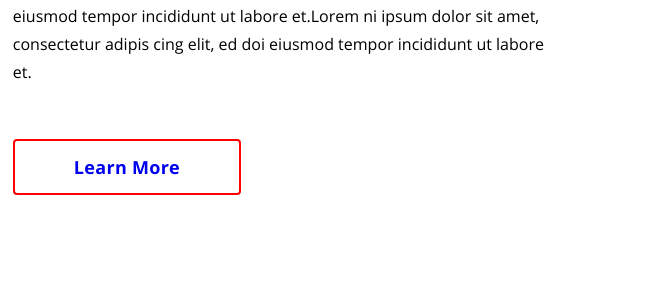
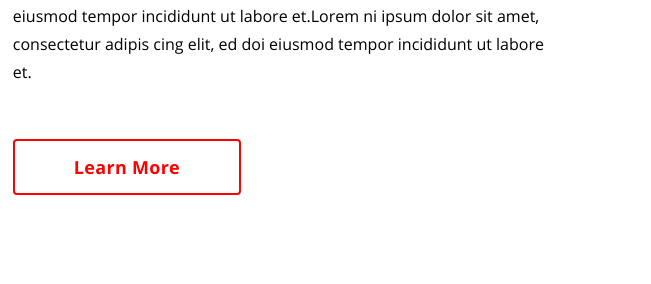
Before and after one commit to EvgenIvanov/sf_a3.13, a plain HTML site: page index.html in a window 1280 px wide. Shown: the part 1040-1324 px from the top of the page, 0-651 px from the left. Drawn offline with Linux system fonts and the light colour scheme.

Commit message:
fix color <a>

```diff
--- a/css/main.css
+++ b/css/main.css
@@ -181,10 +181,10 @@ header {
     /* max-width: 532px; */
 }
 .ff-left a {
+    color: #FF0000;
     border: 2px solid #FF0000;
     padding: 14px 59px;
     border-radius: 4px;
-    /* margin: -2px; */
     font-size: 18px;
     font-weight: 700;
     text-decoration: none;
```
